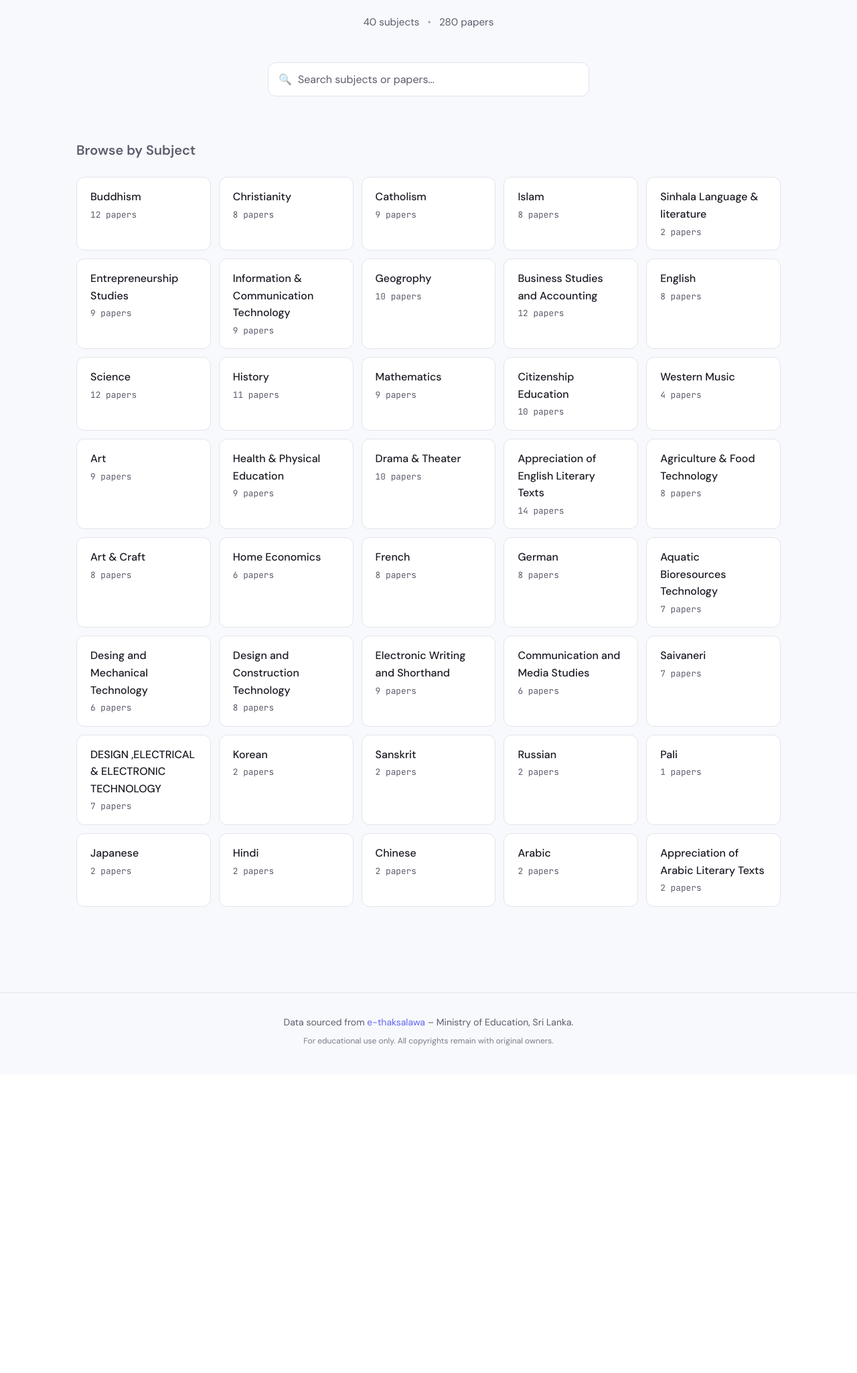
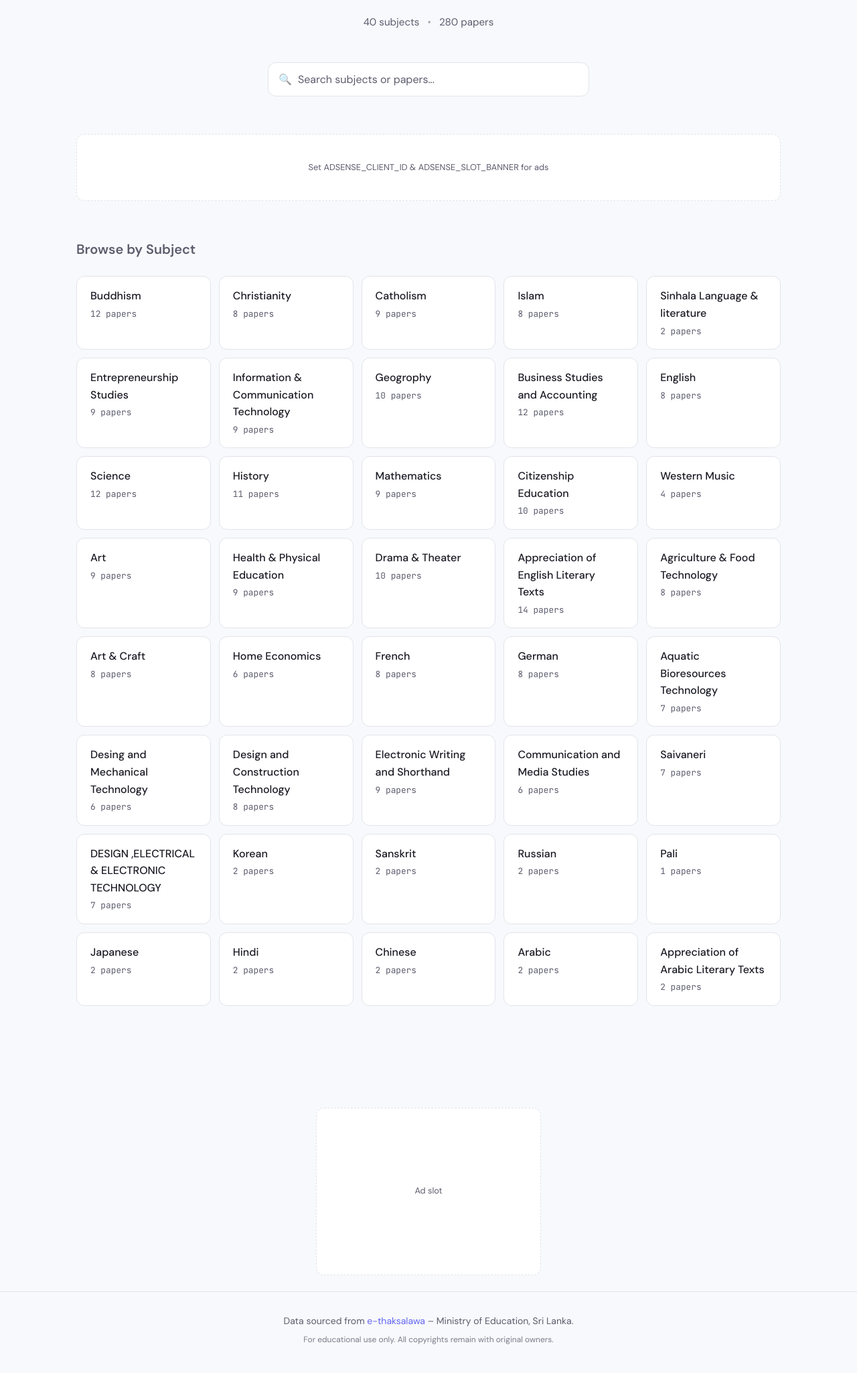
Before and after one commit to manoranga/PastPapers, a Flask app: page / in a window 1280 px wide. Shown: the part 277-2327 px from the top of the page at 67% size. Before the commit the page ends 1838 px from the top, so only its background shows below. Run offline with Flask 3, Linux system fonts and the light colour scheme.

Commit message:
add ads sence

```diff
--- a/app.py
+++ b/app.py
@@ -4,6 +4,7 @@ Flask backend serving scraped papers from e-thaksalawa
 """
 
 import json
+import os
 from pathlib import Path
 
 from flask import Flask, jsonify, render_template, send_from_directory
@@ -11,6 +12,10 @@ from flask import Flask, jsonify, render_template, send_from_directory
 app = Flask(__name__, static_folder="static", template_folder="templates")
 
 DATA_FILE = Path(__file__).parent / "data" / "papers.json"
+ADSENSE_CLIENT = os.environ.get("ADSENSE_CLIENT_ID", "")
+ADSENSE_SLOT_BANNER = os.environ.get("ADSENSE_SLOT_BANNER", "")
+ADSENSE_SLOT_RECTANGLE = os.environ.get("ADSENSE_SLOT_RECTANGLE", "")
+ADSENSE_SLOT_MODAL = os.environ.get("ADSENSE_SLOT_MODAL", "")
 
 
 def load_papers():
@@ -24,7 +29,13 @@ def load_papers():
 @app.route("/")
 def index():
     """Home page."""
-    return render_template("index.html")
+    return render_template(
+        "index.html",
+        adsense_client=ADSENSE_CLIENT,
+        adsense_slot_banner=ADSENSE_SLOT_BANNER,
+        adsense_slot_rectangle=ADSENSE_SLOT_RECTANGLE,
+        adsense_slot_modal=ADSENSE_SLOT_MODAL,
+    )
 
 
 @app.route("/api/papers")
--- a/static/app.js
+++ b/static/app.js
@@ -4,6 +4,9 @@
 
 let papersData = { subjects: [] };
 let currentSubjects = []; // Current view (filtered or full)
+
+const AD_INTERVAL_MS = 60 * 1000; // 1 minute between ads
+const AD_STORAGE_KEY = 'pastpapers_last_ad';
 
 // DOM Elements
 const subjectsGrid = document.getElementById('subjects-grid');
@@ -49,7 +52,23 @@ function renderSubjects(subjects) {
   `).join('');
 
   subjectsGrid.querySelectorAll('.subject-card').forEach(card => {
-    card.addEventListener('click', () => showSubject(card.dataset.subject));
+    card.addEventListener('click', () => {
+      const subjectKey = card.dataset.subject;
+      showAdModal(() => showSubject(subjectKey));
+    });
+  });
+}
+
+// Paper link click: show ad modal (if 1 min passed) then open link
+function initPaperLinks() {
+  papersList.addEventListener('click', (e) => {
+    const link = e.target.closest('.paper-link');
+    if (!link) return;
+    e.preventDefault();
+    const url = link.href || link.dataset.paperUrl;
+    showAdModal(() => {
+      if (url) window.open(url, '_blank', 'noopener');
+    });
   });
 }
 
@@ -79,7 +98,8 @@ function showSubject(subjectKey) {
         </div>
       </div>
       <a href="${escapeHtml(paper.url)}" target="_blank" rel="noopener"
-         class="paper-download ${paper.format === 'PDF' ? 'pdf' : ''}">
+         class="paper-download ${paper.format === 'PDF' ? 'pdf' : ''} paper-link"
+         data-paper-url="${escapeHtml(paper.url)}">
         ${paper.format === 'PDF' ? 'View PDF' : 'View'}
       </a>
     `;
@@ -87,6 +107,49 @@ function showSubject(subjectKey) {
   });
 
   document.getElementById('papers').scrollIntoView({ behavior: 'smooth' });
+}
+
+// Ad modal: show only if 1 min passed since last ad
+function shouldShowAd() {
+  try {
+    const last = sessionStorage.getItem(AD_STORAGE_KEY);
+    if (!last) return true;
+    return Date.now() - parseInt(last, 10) >= AD_INTERVAL_MS;
+  } catch {
+    return true;
+  }
+}
+
+function markAdShown() {
+  try {
+    sessionStorage.setItem(AD_STORAGE_KEY, String(Date.now()));
+  } catch {}
+}
+
+function showAdModal(onClose) {
+  const modal = document.getElementById('ad-modal');
+  const config = window.ADSENSE_CONFIG || {};
+  const hasAdConfig = config.client && config.slotModal;
+  if (!hasAdConfig || !shouldShowAd()) {
+    if (onClose) onClose();
+    return;
+  }
+  modal.classList.remove('hidden');
+  modal.setAttribute('aria-hidden', 'false');
+  markAdShown();
+  requestAnimationFrame(() => {
+    if (window.adsbygoogle) {
+      try { (window.adsbygoogle = window.adsbygoogle || []).push({}); } catch {}
+    }
+  });
+  const closeModal = () => {
+    modal.classList.add('hidden');
+    modal.setAttribute('aria-hidden', 'true');
+    if (onClose) onClose();
+  };
+  modal.querySelector('.ad-modal-close').onclick = closeModal;
+  modal.querySelector('.ad-modal-backdrop').onclick = closeModal;
+  modal._closeCallback = closeModal;
 }
 
 function filterSubjects(query) {
@@ -174,6 +237,7 @@ searchInput.addEventListener('keydown', (e) => {
 // Check URL hash for direct subject link (after data loads)
 window.addEventListener('load', async () => {
   await loadData();
+  initPaperLinks();
   const hash = window.location.hash.slice(1);
   if (hash) {
     const subject = papersData.subjects.find(s =>
--- a/static/style.css
+++ b/static/style.css
@@ -330,6 +330,105 @@ body {
   background: #16a34a;
 }
 
+/* Ads */
+.ad-section {
+  padding: 1.5rem 0;
+}
+
+.ad-slot {
+  min-height: 90px;
+  display: flex;
+  align-items: center;
+  justify-content: center;
+  background: var(--bg-elevated);
+  border: 1px dashed var(--border);
+  border-radius: var(--radius);
+  overflow: hidden;
+}
+
+.ad-banner {
+  min-height: 100px;
+}
+
+.ad-rectangle {
+  min-height: 250px;
+  max-width: 336px;
+  margin: 0 auto;
+}
+
+.ad-placeholder {
+  font-size: 0.8rem;
+  color: var(--text-muted);
+  padding: 1rem;
+  text-align: center;
+}
+
+/* Ad modal (on subject/paper click, 1 min cooldown) */
+.ad-modal {
+  position: fixed;
+  inset: 0;
+  z-index: 1000;
+  display: flex;
+  align-items: center;
+  justify-content: center;
+  padding: 1rem;
+}
+
+.ad-modal.hidden {
+  display: none !important;
+}
+
+.ad-modal-backdrop {
+  position: absolute;
+  inset: 0;
+  background: rgba(0, 0, 0, 0.7);
+  cursor: pointer;
+}
+
+.ad-modal-content {
+  position: relative;
+  background: var(--bg-card);
+  border: 1px solid var(--border);
+  border-radius: var(--radius);
+  padding: 2rem;
+  max-width: 400px;
+  width: 100%;
+}
+
+.ad-modal-close {
+  position: absolute;
+  top: 0.5rem;
+  right: 0.5rem;
+  width: 36px;
+  height: 36px;
+  border: none;
+  background: var(--bg-elevated);
+  color: var(--text-muted);
+  font-size: 1.5rem;
+  line-height: 1;
+  cursor: pointer;
+  border-radius: var(--radius-sm);
+  display: flex;
+  align-items: center;
+  justify-content: center;
+  transition: color 0.2s;
+}
+
+.ad-modal-close:hover {
+  color: var(--text);
+}
+
+.ad-modal-slot {
+  min-height: 250px;
+  display: flex;
+  align-items: center;
+  justify-content: center;
+}
+
+.ad-modal-slot .ad-placeholder {
+  width: 100%;
+}
+
 /* Footer */
 .footer {
   padding: 2rem 0;
--- a/templates/index.html
+++ b/templates/index.html
@@ -23,6 +23,9 @@
   <link rel="preconnect" href="https://fonts.gstatic.com" crossorigin>
   <link href="https://fonts.googleapis.com/css2?family=DM+Sans:ital,opsz,wght@0,9..40,400;0,9..40,500;0,9..40,600;0,9..40,700;1,9..40,400&family=JetBrains+Mono:wght@400;500&display=swap" rel="stylesheet">
   <link rel="stylesheet" href="/static/style.css">
+  {% if adsense_client %}
+  <script async src="https://pagead2.googlesyndication.com/pagead/js/adsbygoogle.js?client={{ adsense_client }}" crossorigin="anonymous"></script>
+  {% endif %}
 </head>
 <body>
   <header class="header">
@@ -60,6 +63,19 @@
       </div>
     </section>
 
+    <section class="ad-section">
+      <div class="container">
+        <div class="ad-slot ad-banner">
+          {% if adsense_client and adsense_slot_banner %}
+          <ins class="adsbygoogle" style="display:block" data-ad-client="{{ adsense_client }}" data-ad-slot="{{ adsense_slot_banner }}" data-ad-format="horizontal" data-full-width-responsive="true"></ins>
+          <script>(adsbygoogle = window.adsbygoogle || []).push({});</script>
+          {% else %}
+          <div class="ad-placeholder">{% if adsense_client %}Add ADSENSE_SLOT_BANNER env var{% else %}Set ADSENSE_CLIENT_ID & ADSENSE_SLOT_BANNER for ads{% endif %}</div>
+          {% endif %}
+        </div>
+      </div>
+    </section>
+
     <section id="subjects" class="subjects-section">
       <div class="container">
         <h2>Browse by Subject</h2>
@@ -80,6 +96,19 @@
         </div>
       </div>
     </section>
+
+    <section class="ad-section">
+      <div class="container">
+        <div class="ad-slot ad-rectangle">
+          {% if adsense_client and adsense_slot_rectangle %}
+          <ins class="adsbygoogle" style="display:block" data-ad-client="{{ adsense_client }}" data-ad-slot="{{ adsense_slot_rectangle }}" data-ad-format="rectangle" data-full-width-responsive="true"></ins>
+          <script>(adsbygoogle = window.adsbygoogle || []).push({});</script>
+          {% else %}
+          <div class="ad-placeholder">{% if adsense_client %}Add ADSENSE_SLOT_RECTANGLE{% else %}Ad slot{% endif %}</div>
+          {% endif %}
+        </div>
+      </div>
+    </section>
   </main>
 
   <footer class="footer">
@@ -89,6 +118,27 @@
     </div>
   </footer>
 
+  <!-- Ad modal (shown on subject/paper click, max once per minute) -->
+  <div id="ad-modal" class="ad-modal hidden" aria-hidden="true">
+    <div class="ad-modal-backdrop"></div>
+    <div class="ad-modal-content">
+      <button class="ad-modal-close" aria-label="Close">×</button>
+      <div id="ad-modal-slot" class="ad-modal-slot">
+        {% if adsense_client and adsense_slot_modal %}
+        <ins class="adsbygoogle ad-modal-ins" style="display:block" data-ad-client="{{ adsense_client }}" data-ad-slot="{{ adsense_slot_modal }}" data-ad-format="rectangle" data-full-width-responsive="true"></ins>
+        {% else %}
+        <div class="ad-placeholder">Ad (set ADSENSE_SLOT_MODAL)</div>
+        {% endif %}
+      </div>
+    </div>
+  </div>
+
+  <script>
+    window.ADSENSE_CONFIG = {
+      client: "{{ adsense_client }}",
+      slotModal: "{{ adsense_slot_modal }}"
+    };
+  </script>
   <script src="/static/app.js"></script>
 </body>
 </html>
```
Also changed, not shown: README.md.
